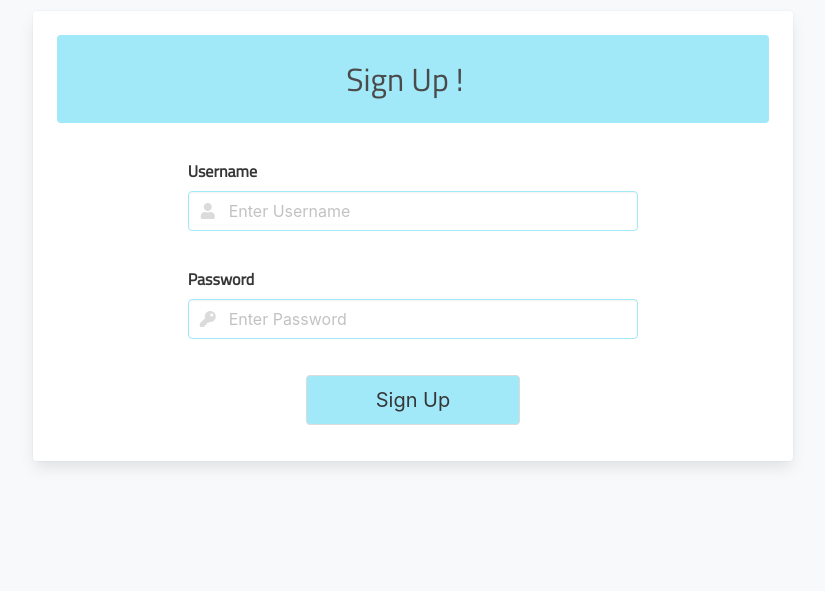
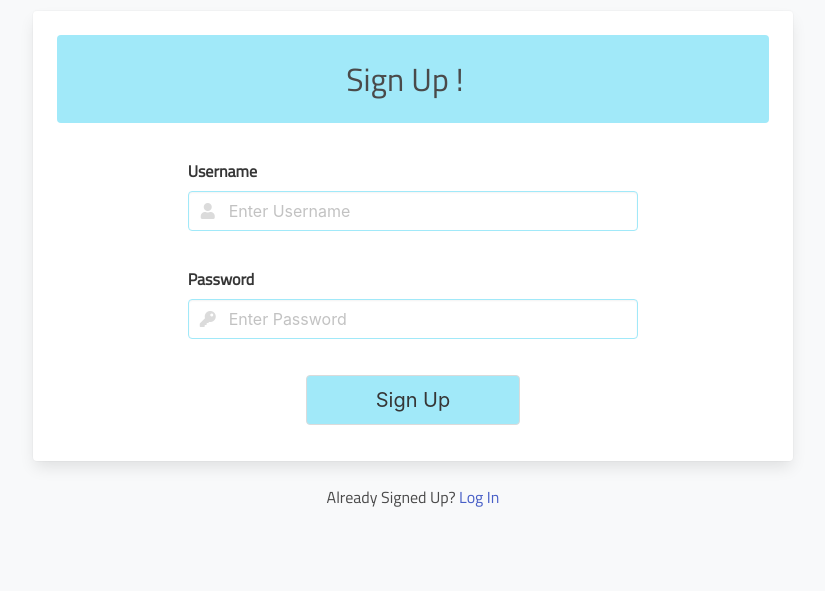
Before and after one commit to RaVeR76/My-Vinyl-Answer, a Flask app: page /signup in a window 1280 px wide. Shown: the part 89-680 px from the top of the page, without its empty margins (227-1052 px from the left). Run offline with Flask 2, Linux system fonts and the light colour scheme; some libraries are stand-ins or nearby versions.

Commit message:
Add Login link from Sign Up page

```diff
--- a/static/css/style.css
+++ b/static/css/style.css
@@ -27,6 +27,10 @@ body, html {
     background-color: #f7a1ad;
 }
 
+.my-red-text:hover {
+    color: #f7a1ad;
+}
+
 div.navbar-item.logo {
     background-image: url("../images/1625940214184.png");
     background-size: contain;
@@ -40,8 +44,8 @@ div.navbar-item.logo {
 
 .flash {
     border-radius: 1rem;
-    background-color: rgba(161, 233, 247, .8);                       /* rgba(161, 233, 247, .8) */
-    border: 3px solid rgba(227, 100, 100, .3);                           /* rgba(227, 100, 100) */
+    background-color: rgba(161, 233, 247, .5);                       /* rgba(161, 233, 247, .8) */
+    border: 3px solid rgba(227, 100, 100, .2);                           /* rgba(227, 100, 100) */
 }
 
 .flash h4 {
--- a/templates/signup.html
+++ b/templates/signup.html
@@ -58,13 +58,19 @@
                             </div>
                         </div>
 
-
-
-
                     </div>
                 </div>
             </div>
         </form>
     </div>
 
+    <div class="columns">
+        <div class="column is-12">
+            <p class="has-text-centered">
+                Already Signed Up?
+                <a href="#" class="my-red-text">Log In</a>
+            </p>
+        </div>
+    </div>
+
 {% endblock %}
```
